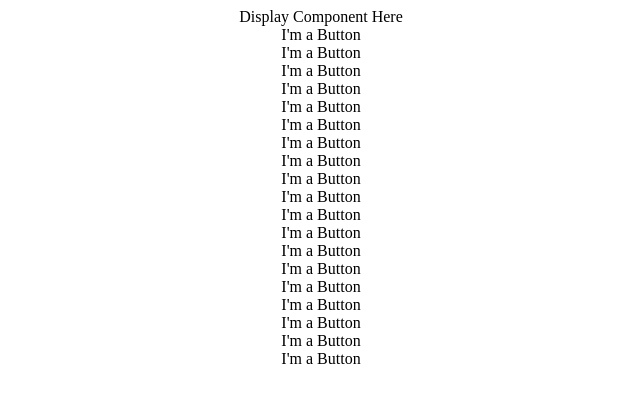
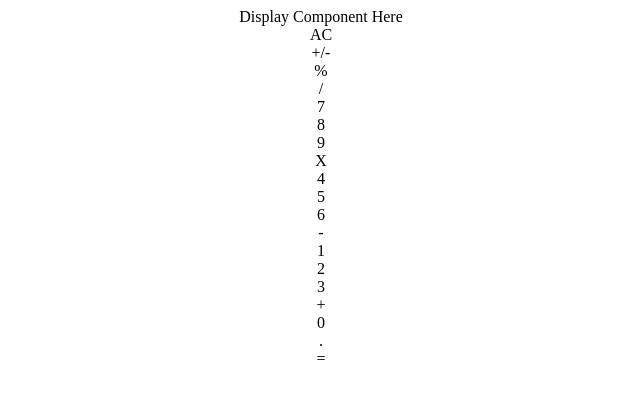
Before and after one commit to dipto0321/react-calculator, a React (Create React App) app: page / in a window 1280 px wide. Shown: the top 402 px of the page, without its empty margins (319-959 px from the left). Built offline with nearby package versions, Linux system fonts and the light colour scheme.

Commit message:
Display buttons name

```diff
--- a/src/js/components/Button.js
+++ b/src/js/components/Button.js
@@ -1,9 +1,8 @@
 import React from 'react';
 
-const Button = (props) => (
-    <div className="btn">
-      I'm a Button
-    </div>
-  );
+const Button = (props) => {
+  const { name } = props;
+  return <div className="btn">{name}</div>;
+};
 
 export default Button;
```
